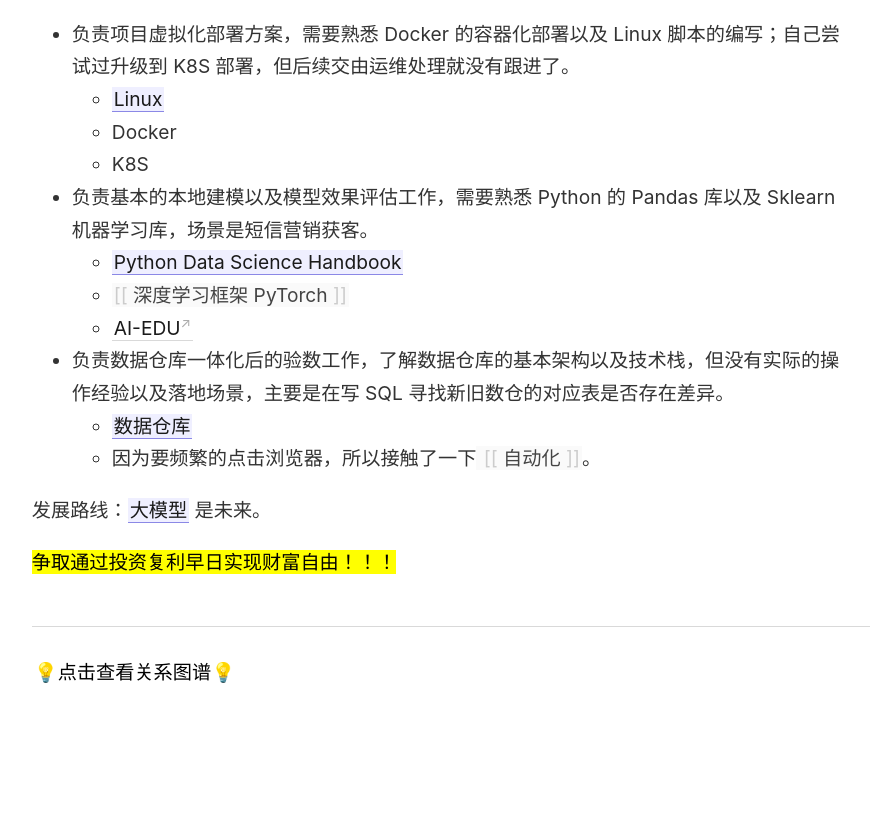
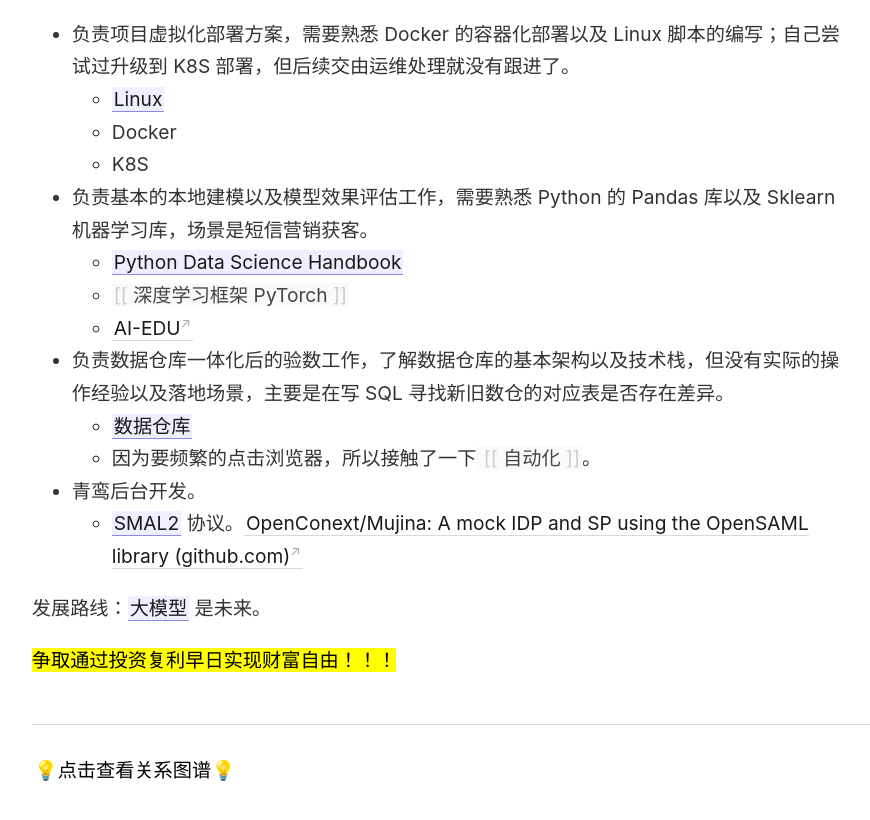
Before and after one commit to wingowen/digital-garden-jekyll, a Jekyll site: the page built from _notes/杂项/关于我.md, in a window 1280 px wide and 900 px high, scrolled down 665 px. Shown: the top 820 px of the window, without its empty margins (45-915 px from the left). Built offline with Jekyll 4.4.1, drawn with Linux system fonts in a browser that asks for light colours.

Commit message:
vault backup: 2024-05-30 17:57:49

```diff
--- a/_includes/nav.html
+++ b/_includes/nav.html
@@ -1,5 +1,5 @@
 <div>
     <a class="internal-link" href="{{ site.baseurl }}/"><b>首页</b></a>
-    <a class="internal-link" href="{{ site.baseurl }}/tags"><b>标签页</b></a>
+    <!-- <a class="internal-link" href="{{ site.baseurl }}/tags"><b>标签页</b></a> -->
     <a class="internal-link" href="{{ site.baseurl }}/search"><b>搜索</b></a>
 </div>
--- a/_layouts/note.html
+++ b/_layouts/note.html
@@ -12,7 +12,7 @@
   <!-- </div> -->
   <div>
   <!-- <h1>{{ page.title }}</h1> -->
-  {% include tags.html %}
+  <!-- {% include tags.html %} -->
   <time datetime="{{ page.last_modified_at | date_to_xmlschema }}">{% if page.type != 'pages' %}
       最后更新于 {{ page.last_modified_at | date: "%Y年%m月%d日" }}
       {% endif %}
--- a/_notes/杂项/关于我.md
+++ b/_notes/杂项/关于我.md
@@ -22,6 +22,9 @@
 - 负责数据仓库一体化后的验数工作，了解数据仓库的基本架构以及技术栈，但没有实际的操作经验以及落地场景，主要是在写 SQL 寻找新旧数仓的对应表是否存在差异。
 	- [[数据仓库]]
 	- 因为要频繁的点击浏览器，所以接触了一下[[自动化]]。
+- 青鸾后台开发。
+	- [[SMAL2]] 协议。[OpenConext/Mujina: A mock IDP and SP using the OpenSAML library (github.com)](https://github.com/OpenConext/Mujina)
+
 
 发展路线：[[大模型]] 是未来。
 
```
Also changed, not shown: _notes/SMAL2.md (added, +1 -0 lines).
